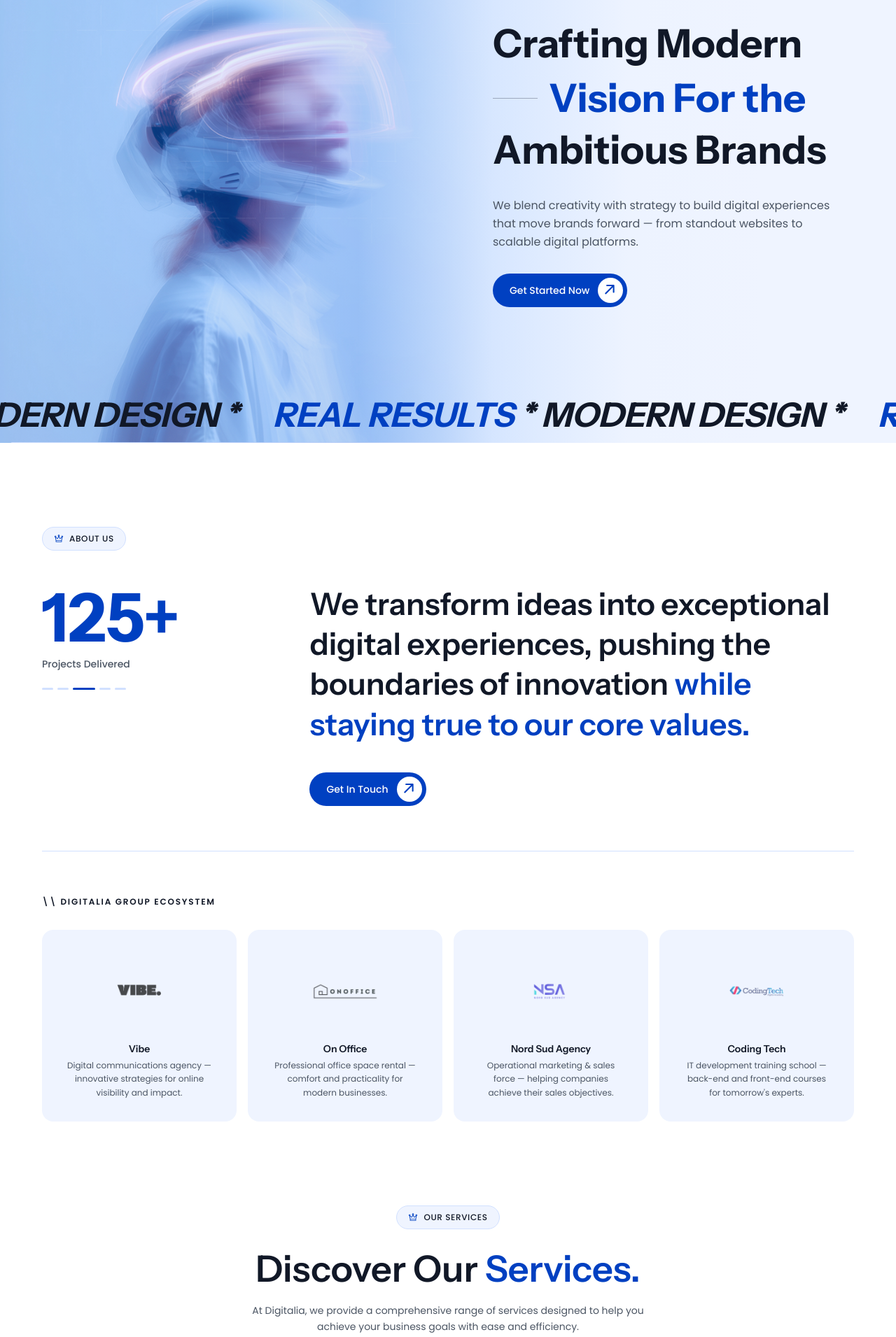
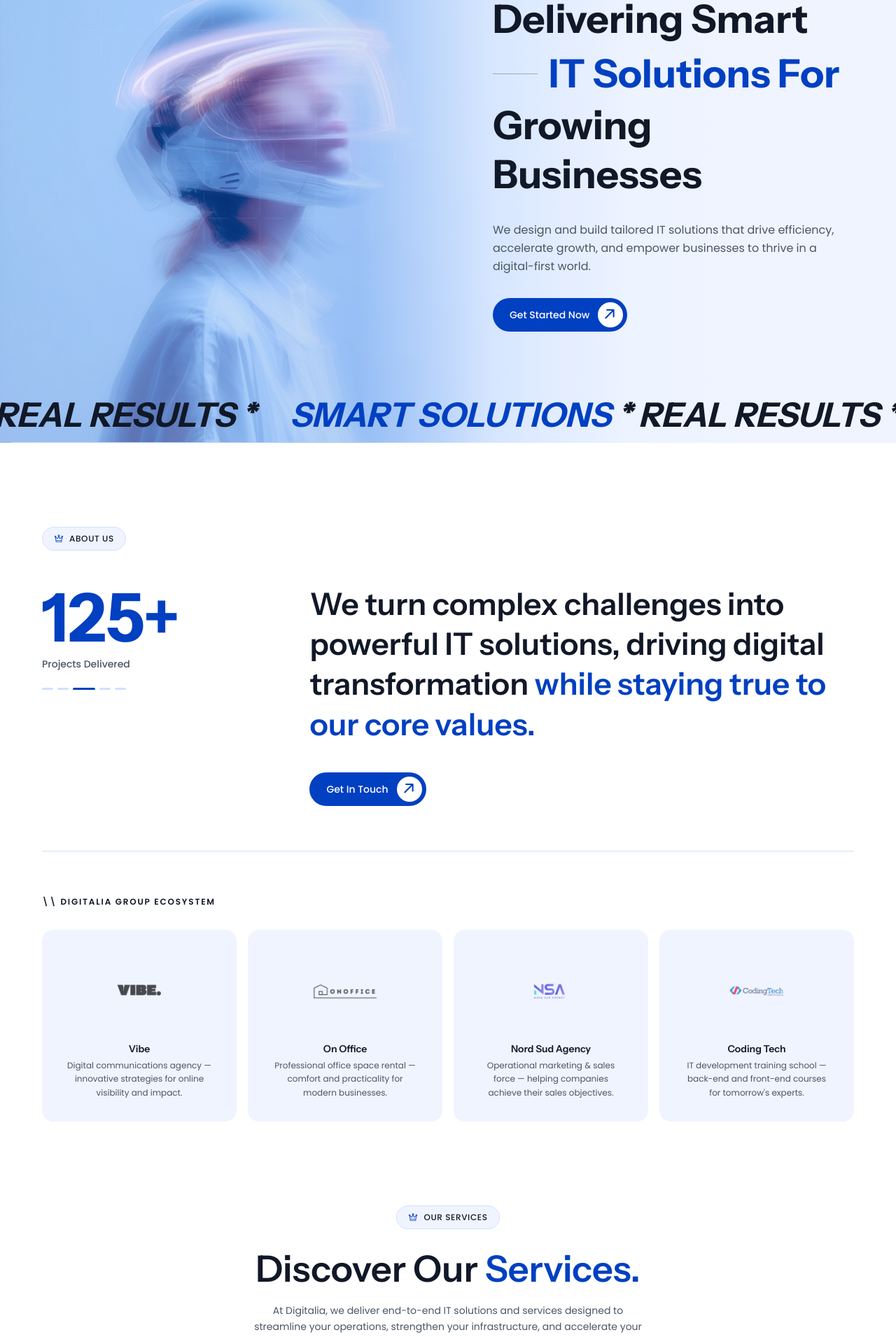
Before and after one commit to brahimbouargane/digitalia-website, a Next.js app: page / in a window 1280 px wide. Shown: the part 167-2078 px from the top of the page at 70% size. Built offline with nearby package versions, Linux system fonts and the light colour scheme.

Commit message:
update wording

```diff
--- a/src/components/sections/About.tsx
+++ b/src/components/sections/About.tsx
@@ -10,7 +10,7 @@ import SectionSubtitle from "../ui/SectionSubtitle";
 gsap.registerPlugin(ScrollTrigger);
 
 const stats = [
-  { value: "50+", label: "Global Brand Partners" },
+  { value: "50+", label: "Global Business Partners" },
   { value: "95%", label: "Client Satisfaction Rate" },
   { value: "125+", label: "Projects Delivered" },
   { value: "4", label: "Subsidiaries Worldwide" },
@@ -194,8 +194,8 @@ export default function About() {
               data-reveal
               className="font-instrument text-2xl font-semibold leading-snug text-eerie-black md:text-3xl lg:text-[2.75rem] lg:leading-[1.3]"
             >
-              We transform ideas into exceptional digital experiences, pushing
-              the boundaries of innovation{" "}
+              We turn complex challenges into powerful IT solutions, driving
+              digital transformation{" "}
               <span className="text-primary">
                 while staying true to our core values.
               </span>
--- a/src/components/sections/Contact.tsx
+++ b/src/components/sections/Contact.tsx
@@ -9,7 +9,7 @@ import SectionTitle from "../ui/SectionTitle";
 
 gsap.registerPlugin(ScrollTrigger);
 
-const projectTypes = ["Development", "UI/UX Design", "Branding", "Marketing"];
+const projectTypes = ["Software Development", "Cloud & Infrastructure", "Data & AI", "IT Consulting"];
 
 export default function Contact() {
   const sectionRef = useRef<HTMLElement>(null);
@@ -136,9 +136,9 @@ export default function Contact() {
           data-reveal
           className="mx-auto mt-4 max-w-xl text-sm leading-relaxed text-independence"
         >
-          At Digitalia, we offer a full range of creative and digital services
-          designed to help brands stand out and succeed in a fast-evolving
-          digital world.
+          At Digitalia, we offer a full range of IT solutions and services
+          designed to help businesses innovate and succeed in a fast-evolving
+          digital landscape.
         </p>
       </div>
 
@@ -180,7 +180,7 @@ export default function Contact() {
             {/* Right column — form */}
             <div className="flex-1">
               <label className="mb-4 block text-base font-semibold text-white">
-                Tell us about your projects
+                Tell us about your project
                 <span className="text-accent">*</span>
               </label>
 
--- a/src/components/sections/FAQ.tsx
+++ b/src/components/sections/FAQ.tsx
@@ -14,12 +14,12 @@ const faqs = [
   {
     serial: "question 01",
     q: "What services does Digitalia offer?",
-    a: "Digitalia provides end-to-end digital solutions, including web design, development, branding, digital marketing, UI/UX strategy, and SEO optimization — all tailored to help your business grow online.",
+    a: "Digitalia provides end-to-end IT solutions, including custom software development, cloud infrastructure, data analytics, AI & machine learning, and IT consulting — all tailored to help your business grow and operate more efficiently.",
   },
   {
     serial: "question 02",
     q: "How long does a typical project take?",
-    a: "Timelines vary depending on the scope and complexity of the project. A typical branding or web design project ranges from 4 to 8 weeks, while larger projects may take longer.",
+    a: "Timelines vary depending on the scope and complexity of the project. A typical software development or cloud migration project ranges from 4 to 12 weeks, while larger enterprise solutions may take longer.",
   },
   {
     serial: "question 03",
@@ -113,8 +113,8 @@ export default function FAQ() {
             data-reveal
             className="mx-auto mt-4 max-w-xl text-sm leading-relaxed text-independence"
           >
-            Find answers to common questions about our services, process, and
-            how we can help your business succeed.
+            Find answers to common questions about our IT solutions, process,
+            and how we can help your business succeed.
           </p>
         </div>
 
--- a/src/components/sections/Footer.tsx
+++ b/src/components/sections/Footer.tsx
@@ -169,8 +169,8 @@ export default function Footer() {
                 />
               </Link>
               <p className="mt-6 text-sm leading-relaxed text-independence">
-                We combine strategy, creativity, and technology to help brands
-                grow in the modern digital landscape.
+                We combine expertise, innovation, and technology to help
+                businesses thrive in the modern digital landscape.
               </p>
               <div className="mt-8 flex overflow-hidden rounded-full border border-azureish-white bg-white transition-shadow duration-300 focus-within:border-primary/30 focus-within:shadow-md">
                 <input
@@ -246,7 +246,7 @@ export default function Footer() {
       {/* Copyright */}
       <div className="border-t border-azureish-white py-6">
         <div className="mx-auto max-w-[83rem] px-5 text-center text-xs text-eerie-black/60 md:px-[3.75rem]">
-          &copy; 2025 Copyright -{" "}
+          &copy; 2026 Copyright -{" "}
           <Link href="/" className="text-eerie-black hover:text-primary">
             Digitalia
           </Link>{" "}
--- a/src/components/sections/Hero.tsx
+++ b/src/components/sections/Hero.tsx
@@ -95,13 +95,13 @@ export default function Hero() {
               data-reveal
               className="font-instrument text-4xl font-bold leading-tight text-eerie-black md:text-5xl lg:text-[3.5rem]"
             >
-              Crafting Modern
+              Delivering Smart
             </h2>
 
             <div data-reveal className="mt-2 flex items-center gap-3 md:gap-4">
               <span className="inline-block h-px w-10 bg-eerie-black/30 sm:w-16" />
               <span className="font-instrument text-4xl font-bold leading-tight text-primary md:text-5xl lg:text-[3.5rem]">
-                Vision For the
+                IT Solutions For
               </span>
             </div>
 
@@ -109,16 +109,16 @@ export default function Hero() {
               data-reveal
               className="mt-1 font-instrument text-4xl font-bold leading-tight text-eerie-black md:text-5xl lg:text-[3.5rem]"
             >
-              Ambitious Brands
+              Growing Businesses
             </h2>
 
             <p
               data-reveal
               className="mt-5 max-w-lg text-sm leading-relaxed text-independence sm:text-base md:mt-8"
             >
-              We blend creativity with strategy to build digital experiences
-              that move brands forward — from standout websites to scalable
-              digital platforms.
+              We design and build tailored IT solutions that drive efficiency,
+              accelerate growth, and empower businesses to thrive in a
+              digital-first world.
             </p>
 
             <div data-reveal className="mt-5 md:mt-8">
@@ -138,8 +138,8 @@ export default function Hero() {
                 key={i}
                 className="px-4 font-instrument text-3xl font-bold italic uppercase sm:px-6 md:text-5xl"
               >
-                <span className="text-primary">Real Results</span>
-                <span className="text-eerie-black"> * Modern Design * </span>
+                <span className="text-primary">Smart Solutions</span>
+                <span className="text-eerie-black"> * Real Results * </span>
               </span>
             ))}
           </div>
--- a/src/components/sections/Services.tsx
+++ b/src/components/sections/Services.tsx
@@ -162,9 +162,9 @@ export default function Services() {
                 <SectionTitle text="Discover Our" highlight="Services." />
               </div>
               <p className="mx-auto mt-4 max-w-xl text-sm leading-relaxed text-independence">
-                At Digitalia, we provide a comprehensive range of services
-                designed to help you achieve your business goals with ease and
-                efficiency.
+                At Digitalia, we deliver end-to-end IT solutions and services
+                designed to streamline your operations, strengthen your
+                infrastructure, and accelerate your growth.
               </p>
             </div>
 
--- a/src/components/sections/Testimonials.tsx
+++ b/src/components/sections/Testimonials.tsx
@@ -12,7 +12,7 @@ const testimonials = [
   {
     img: "https://cdn.prod.website-files.com/690a3d4b70be67fbdfcdc08a/690bdc0f2ee4b12eb394e7fd_testimonial-01.avif",
     quote:
-      "Digitalia completely redefined our online presence. Their team delivered a stunning website and a brand strategy that drove a 40% increase in leads within three months.",
+      "Digitalia completely transformed our IT infrastructure. Their team delivered a robust system and a digital strategy that drove a 40% increase in operational efficiency within three months.",
     name: "Sarah Mitchell",
     role: "Marketing Director at Vantage Co.",
   },
@@ -115,8 +115,8 @@ export default function Testimonials() {
           saying
         </h2>
         <p className="mt-4 text-lg text-independence">
-          Hear from the brands we have helped grow through strategy, design, and
-          technology.
+          Hear from the businesses we have helped transform through innovative IT
+          solutions and technology.
         </p>
       </div>
 
```
Also changed, not shown: 1 other file (tests, documents, lock files or other folders).
